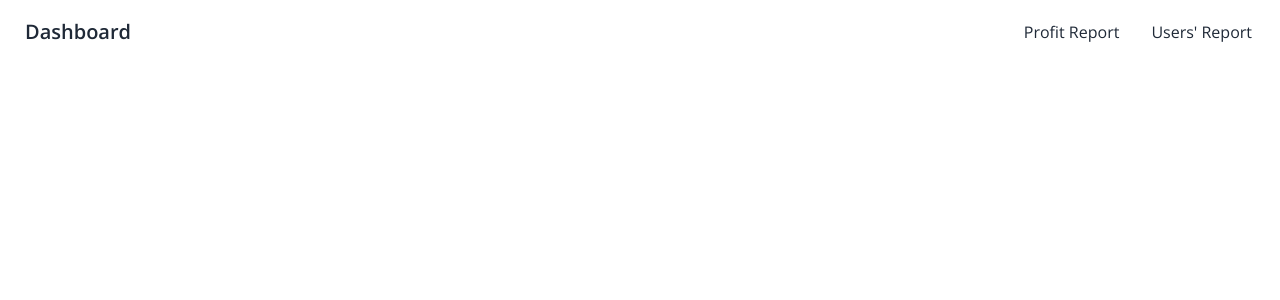
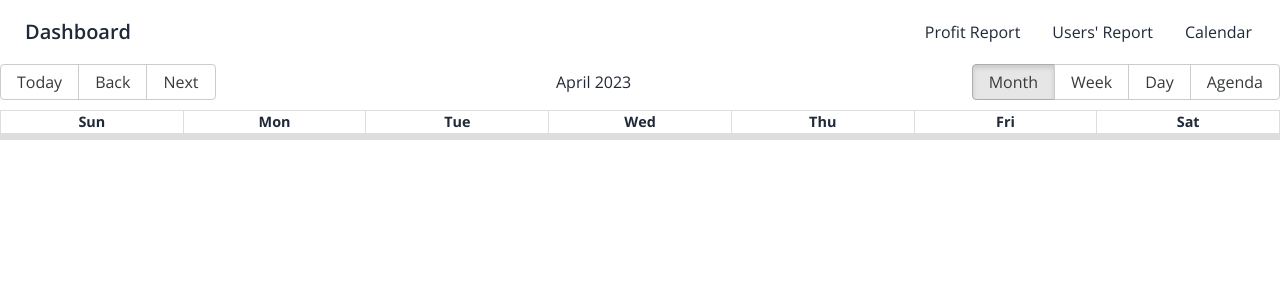
Before and after one commit to ZHANGJialiHappy/Dashboard, a React (Create React App) app: page /calendar in a window 1280 px wide. Shown: the top 300 px of the page. Built offline with nearby package versions, Linux system fonts and the light colour scheme.

Commit message:
feat: create calendar

```diff
--- a/package.json
+++ b/package.json
@@ -10,9 +10,11 @@
     "@types/jest": "^27.5.2",
     "@types/node": "^16.18.24",
     "@types/react": "^18.0.37",
+    "@types/react-big-calendar": "^1.6.3",
     "@types/react-dom": "^18.0.11",
     "daisyui": "^2.51.5",
     "react": "^18.2.0",
+    "react-big-calendar": "^1.6.9",
     "react-dom": "^18.2.0",
     "react-icons": "^4.8.0",
     "react-router-dom": "^6.10.0",
--- a/src/App.tsx
+++ b/src/App.tsx
@@ -1,7 +1,7 @@
 import { BrowserRouter, Route, Routes } from 'react-router-dom';
 import './App.css';
 import { Navbar } from './components';
-import { Dashboard, ProfitReport, UsersReport } from './pages';
+import { Dashboard, ProfitReport, UsersReport, Calendar } from './pages';
 
 function App() {
   return (
@@ -13,6 +13,7 @@ function App() {
           <Route path="/dashboard" element={<Dashboard/>}/>
           <Route path="/usersreport" element={<UsersReport/>}/>
           <Route path="/profitreport" element={<ProfitReport/>}/>
+          <Route path="/calendar" element={<Calendar/>}/>
         </Routes>
       </BrowserRouter>
     </div>
--- a/src/components/Navbar.tsx
+++ b/src/components/Navbar.tsx
@@ -10,6 +10,7 @@ function Navbar() {
         <ul className="menu menu-horizontal px-1">
           <li><Link to="/profitreport">Profit Report</Link></li>
           <li><Link to="/usersreport">Users' Report</Link></li>
+          <li><Link to="/calendar">Calendar</Link></li>
         </ul>
       </div>
     </div>
--- a/src/index.tsx
+++ b/src/index.tsx
@@ -2,6 +2,7 @@ import React from 'react';
 import ReactDOM from 'react-dom/client';
 import './index.css';
 import App from './App';
+import "react-big-calendar/lib/css/react-big-calendar.css";
 
 const root = ReactDOM.createRoot(
   document.getElementById('root') as HTMLElement
--- /dev/null
+++ b/src/pages/Calendar.tsx
@@ -0,0 +1,18 @@
+import { Calendar as BigCalendar, momentLocalizer } from 'react-big-calendar'
+import moment from 'moment'
+
+function Calendar() {
+    const localizer = momentLocalizer(moment)
+  return (
+    <div>
+          <BigCalendar
+      localizer={localizer}
+    //   events={myEventsList}
+      startAccessor="start"
+      endAccessor="end"
+    />
+    </div>
+  )
+}
+
+export default Calendar
--- a/src/pages/index.tsx
+++ b/src/pages/index.tsx
@@ -1,3 +1,4 @@
 export { default as Dashboard } from './Dashboard';
 export { default as UsersReport } from './UsersReport';
 export { default as ProfitReport } from './ProfitReport';
+export { default as Calendar } from './Calendar';
```
Also changed, not shown: 1 other file (tests, documents, lock files or other folders).
